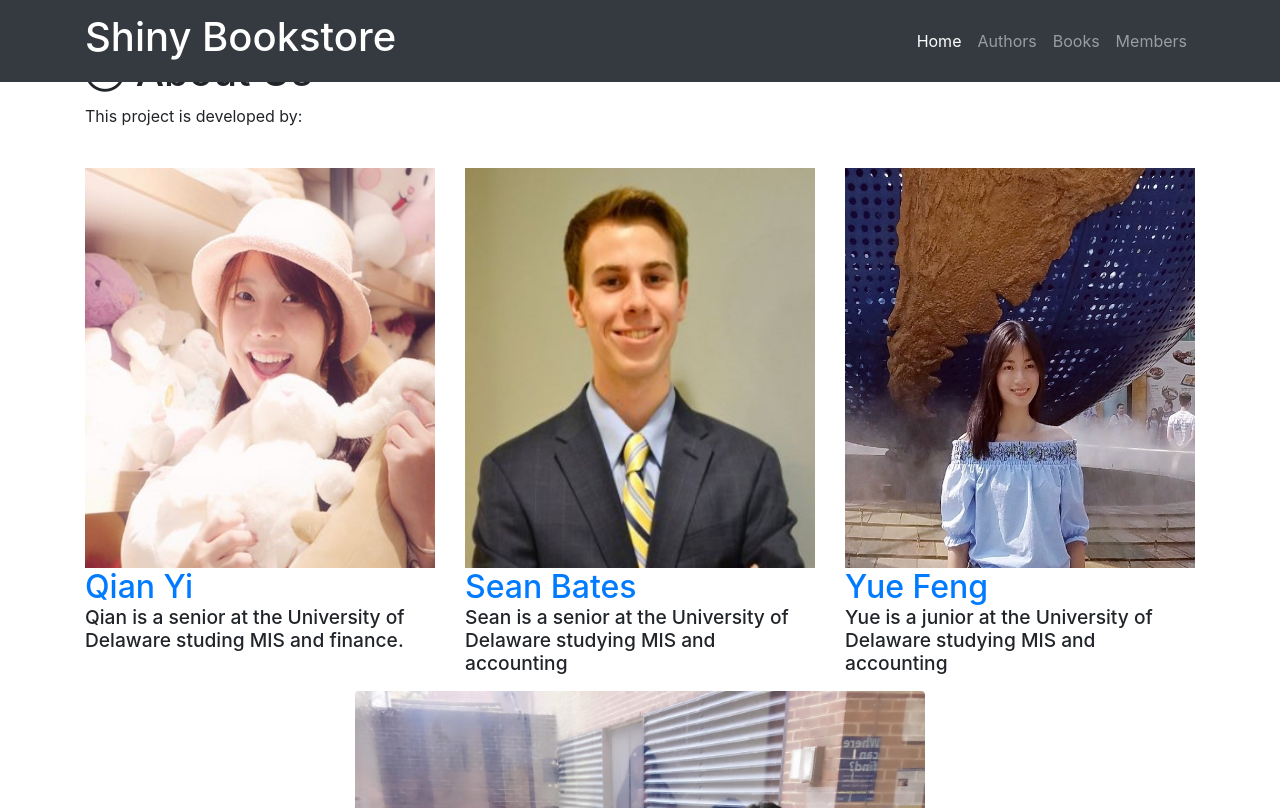
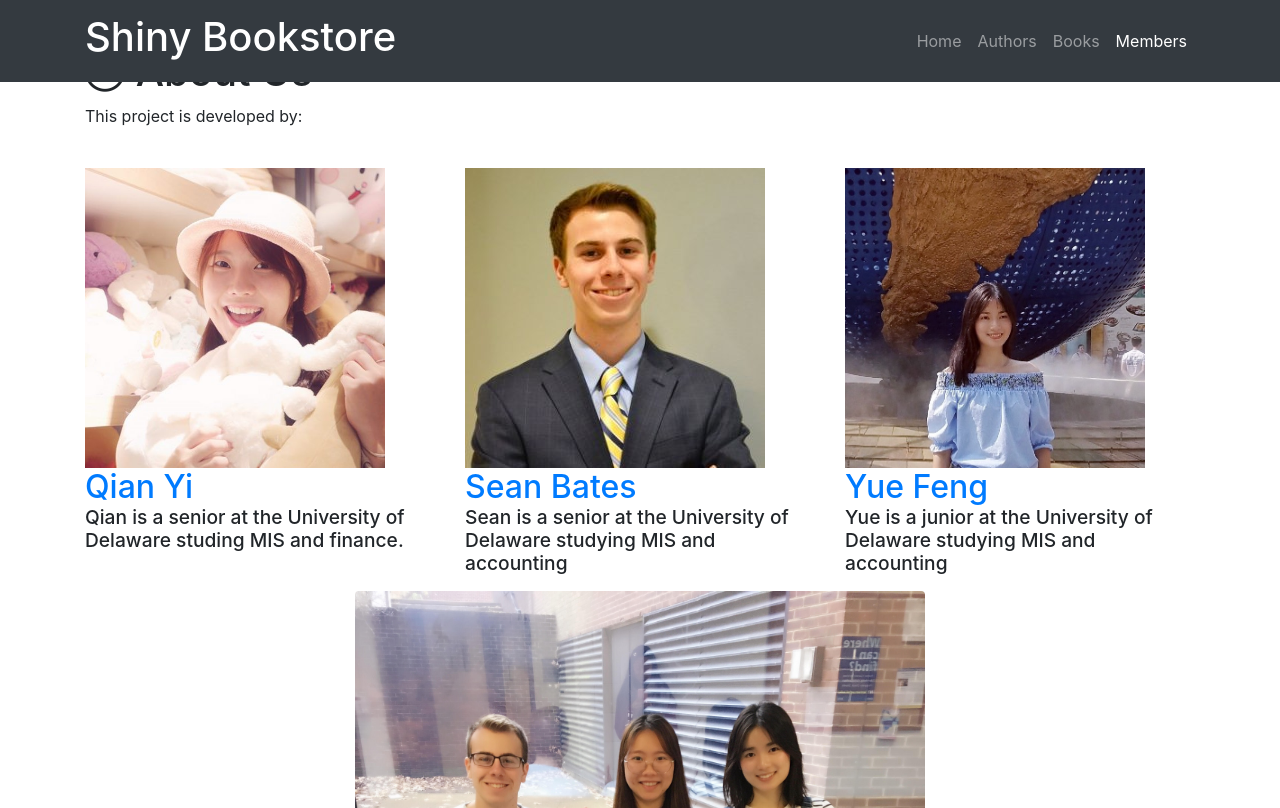
Before and after one commit to ElvaYi/misy350-group, a Flask app: page /members in a window 1280 px wide. Shown: the top 808 px of the page. Run offline with Flask 2, Linux system fonts and the light colour scheme; some libraries are stand-ins or nearby versions.

Commit message:
resize and edit navigation turn white

```diff
--- a/bookstore.py
+++ b/bookstore.py
@@ -33,13 +33,13 @@ class Book(db.Model):
 def index():
     # return HTML
     # return "<h1>this is the index page!<h1>"
-    return render_template('index.html')
+    return render_template('index.html', page_name='home')
 
 
 @app.route('/authors')
 def show_all_authors():
     authors = Author.query.all()
-    return render_template('author-all.html', authors=authors)
+    return render_template('author-all.html', authors=authors, page_name='authors')
 
 
 @app.route('/author/add', methods=['GET', 'POST'])
@@ -89,7 +89,7 @@ def delete_author(id):
 @app.route('/books')
 def show_all_books():
     books = Book.query.all()
-    return render_template('book-all.html', books=books)
+    return render_template('book-all.html', books=books, page_name='books')
 
 
 @app.route('/book/add', methods=['GET', 'POST'])
@@ -146,7 +146,7 @@ def delete_book(id):
 
 @app.route('/members')
 def members():
-    return render_template('members.html')
+    return render_template('members.html', page_name='members')
 
 
 
--- a/static/css/photo.css
+++ b/static/css/photo.css
@@ -1,14 +1,5 @@
 
-#qian{
-  height:400px;
-  width:400px;
+#resize img{
+  height: 300px;
+  width: 300px;
 }
-
-#sean{
-  height:400px;
-  width:400px;
-}
-#yue{
-  height:400px;
-  width:400px;
-}
--- a/templates/home-base.html
+++ b/templates/home-base.html
@@ -28,18 +28,18 @@
        </button>
       <div class="collapse navbar-collapse" id="navbarResponsive">
         <ul class="navbar-nav ml-auto">
-          <li class="nav-item active">
+          <li class="nav-item {% if page_name=='home'%}active{% endif %}">
             <a class="nav-link" href="/">Home
                <span class="sr-only">(current)</span>
              </a>
           </li>
-          <li class="nav-item">
+          <li class="nav-item {% if page_name=='authors'%}active{% endif %}">
             <a class="nav-link" href="/authors">Authors</a>
           </li>
-          <li class="nav-item">
+          <li class="nav-item {% if page_name=='books'%}active{% endif %}">
             <a class="nav-link" href="/books">Books</a>
           </li>
-          <li class="nav-item">
+          <li class="nav-item {% if page_name=='members'%}active{% endif %}">
             <a class="nav-link" href="/members">Members</a>
           </li>
         </ul>
--- a/templates/members.html
+++ b/templates/members.html
@@ -13,7 +13,7 @@
     <p>This project is developed by:
       <br><br>
       <h2>
-      <div class="row">
+      <div class="row" id="resize">
         <div class="col-lg-4">
           <img id="qian" src="/static/img/qian.jpg"  class="img-fluid">
         </div>
```
Also changed, not shown: data.sqlite.
